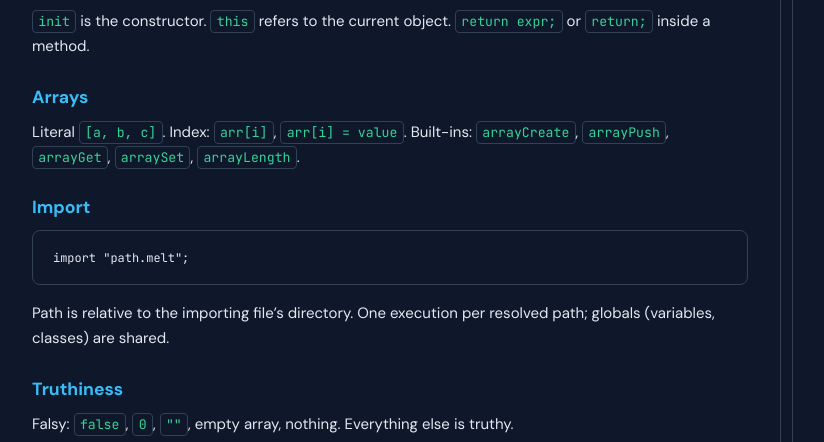
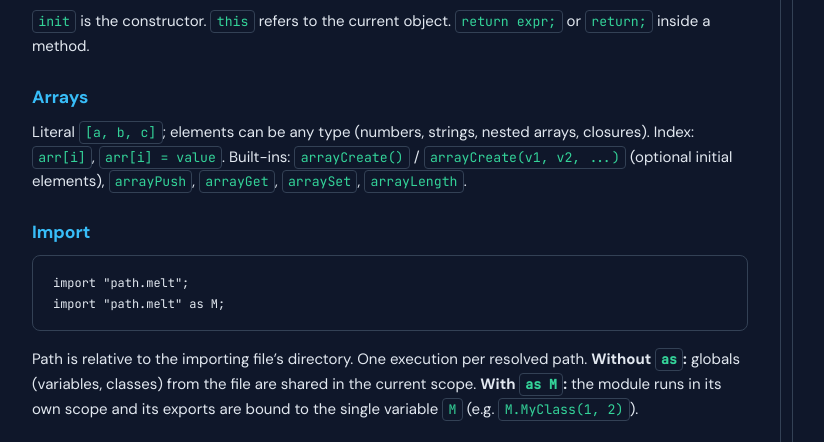
Before and after one commit to melting-language/melting-lang, a plain HTML site: page docs/index.html in a window 1280 px wide. Shown: the part 4680-5122 px from the top of the page, without its empty margins (260-1084 px from the left). Drawn offline with Linux system fonts and the light colour scheme; a script that the page names is missing.

Commit message:
Update Documentation

```diff
--- a/docs/index.html
+++ b/docs/index.html
@@ -345,10 +345,11 @@ let obj = Name(1, 2);
 obj.getX();  // returns 1</code></pre>
         <p><code>init</code> is the constructor. <code>this</code> refers to the current object. <code>return expr;</code> or <code>return;</code> inside a method.</p>
         <h3 id="lang-arrays">Arrays</h3>
-        <p>Literal <code>[a, b, c]</code>. Index: <code>arr[i]</code>, <code>arr[i] = value</code>. Built-ins: <code>arrayCreate</code>, <code>arrayPush</code>, <code>arrayGet</code>, <code>arraySet</code>, <code>arrayLength</code>.</p>
+        <p>Literal <code>[a, b, c]</code>; elements can be any type (numbers, strings, nested arrays, closures). Index: <code>arr[i]</code>, <code>arr[i] = value</code>. Built-ins: <code>arrayCreate()</code> / <code>arrayCreate(v1, v2, ...)</code> (optional initial elements), <code>arrayPush</code>, <code>arrayGet</code>, <code>arraySet</code>, <code>arrayLength</code>.</p>
         <h3 id="lang-import">Import</h3>
-        <pre><code>import "path.melt";</code></pre>
-        <p>Path is relative to the importing file’s directory. One execution per resolved path; globals (variables, classes) are shared.</p>
+        <pre><code>import "path.melt";
+import "path.melt" as M;</code></pre>
+        <p>Path is relative to the importing file’s directory. One execution per resolved path. <strong>Without <code>as</code>:</strong> globals (variables, classes) from the file are shared in the current scope. <strong>With <code>as M</code>:</strong> the module runs in its own scope and its exports are bound to the single variable <code>M</code> (e.g. <code>M.MyClass(1, 2)</code>).</p>
         <h3 id="lang-truthiness">Truthiness</h3>
         <p>Falsy: <code>false</code>, <code>0</code>, <code>""</code>, empty array, nothing. Everything else is truthy.</p>
         <h3 id="lang-keywords">Keywords &amp; literals</h3>
@@ -391,7 +392,7 @@ obj.getX();  // returns 1</code></pre>
         <h3 id="builtins-arrays">Arrays</h3>
         <table>
           <tr><th>Function</th><th>Description</th></tr>
-          <tr><td><code>arrayCreate()</code></td><td>New empty array.</td></tr>
+          <tr><td><code>arrayCreate()</code> / <code>arrayCreate(v1, v2, ...)</code></td><td>New array; with arguments, initializes with those elements (e.g. closures).</td></tr>
           <tr><td><code>arrayPush(arr, value)</code></td><td>Append; returns length.</td></tr>
           <tr><td><code>arrayGet(arr, i)</code></td><td>Element at index <code>i</code>.</td></tr>
           <tr><td><code>arraySet(arr, i, value)</code></td><td>Set element.</td></tr>
@@ -830,6 +831,12 @@ print myOtherFunc("hello");</code></pre>
           <tr><td>file_io.melt</td><td>readFile, writeFile.</td></tr>
           <tr><td>embedded_system/main.melt</td><td>Sample embedded-style loop (sensor–logic–actuator); use with <code>./bin/melt-embedded</code>.</td></tr>
           <tr><td>array_demo.melt</td><td>Arrays and built-ins.</td></tr>
+          <tr><td>array_closures_demo.melt</td><td>Arrays with closures (literal and <code>arrayCreate</code>), callbacks.</td></tr>
+          <tr><td>array_create_with_closures.melt</td><td><code>arrayCreate</code> with initial elements (e.g. lambdas).</td></tr>
+          <tr><td>import_as_demo.melt</td><td><code>import "path.melt" as M;</code> — bind module to one variable, use <code>M.MyClass</code>.</td></tr>
+          <tr><td>lambda_demo.melt</td><td>First-class functions, <code>fn(a, b) { ... }</code>, closures.</td></tr>
+          <tr><td>object_create_demo.melt</td><td><code>objectCreate()</code>, <code>obj[key]</code>, <code>obj[key] = value</code>, jsonEncode.</td></tr>
+          <tr><td>php_array_to_melt.melt</td><td>PHP-style associative array → Melt objects (<code>objectCreate</code>, nested structure).</td></tr>
           <tr><td>foreach_demo.melt</td><td><code>foreach</code> over arrays, objects, and SQL row arrays.</td></tr>
           <tr><td>json_demo.melt</td><td>jsonEncode, jsonDecode.</td></tr>
           <tr><td>encryption_demo.melt</td><td>Base64, xorCipher.</td></tr>
```
